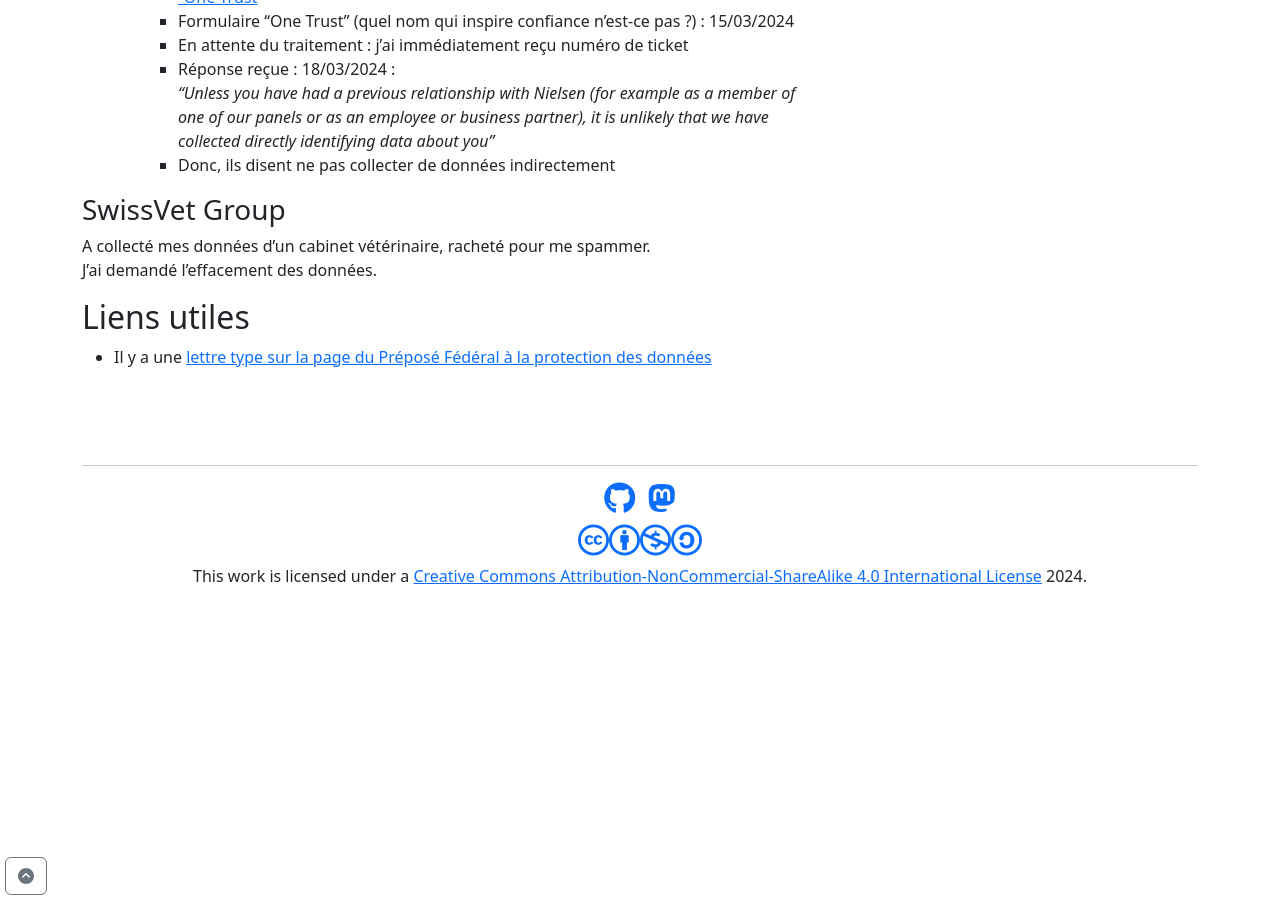
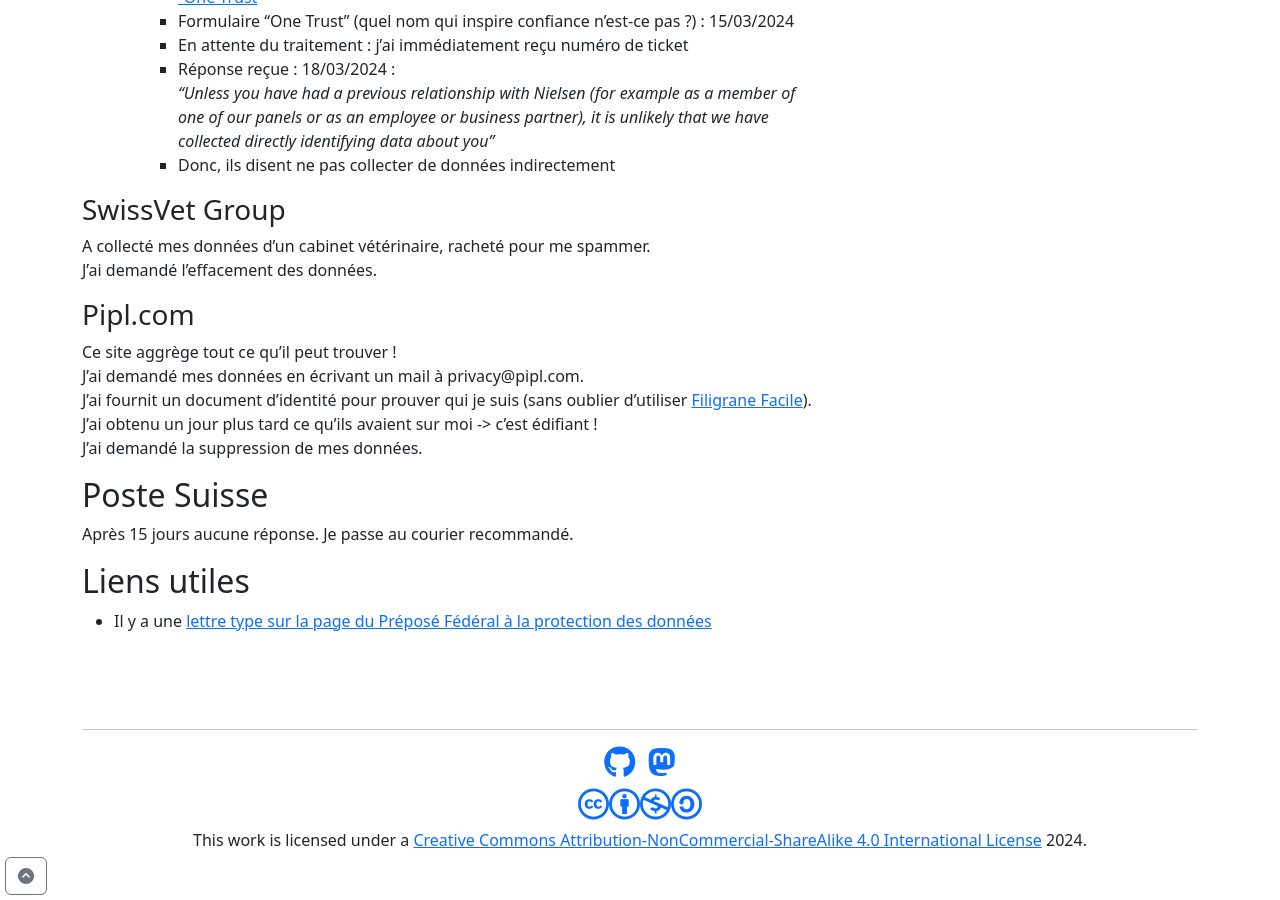
Before and after one commit to christ-off/christ-off.github.io, a Jekyll site: the page built from _posts/2024-03-14-vie-privee-web-suisse.md, in a window 1280 px wide and 900 px high, scrolled down 6227 px. Built offline with Jekyll 4.4.1, drawn with Linux system fonts in a browser that asks for light colours; before the commit the page ends 6863 px from its top, so only the background shows below that.

Commit message:
Update 2024-03-14-vie-privee-web-suisse.md

```diff
--- a/_posts/2024-03-14-vie-privee-web-suisse.md
+++ b/_posts/2024-03-14-vie-privee-web-suisse.md
@@ -197,6 +197,18 @@
 A collecté mes données d'un cabinet vétérinaire, racheté pour me spammer.
 J'ai demandé l'effacement des données.
 
+### Pipl.com
+
+Ce site aggrège tout ce qu'il peut trouver !
+J'ai demandé mes données en écrivant un mail à privacy@pipl.com.
+J'ai fournit un document d'identité pour prouver qui je suis (sans oublier d'utiliser [Filigrane Facile](https://filigrane.beta.gouv.fr/)).
+J'ai obtenu un jour plus tard ce qu'ils avaient sur moi -> c'est édifiant !
+J'ai demandé la suppression de mes données.
+
+## Poste Suisse
+
+Après 15 jours aucune réponse. Je passe au courier recommandé.
+
 ## Liens utiles
 
 - Il y a une [lettre type sur la page du Préposé Fédéral à la protection des données](https://www.edoeb.admin.ch/edoeb/fr/home/datenschutz/grundlagen/auskunftsrecht.html)
```
